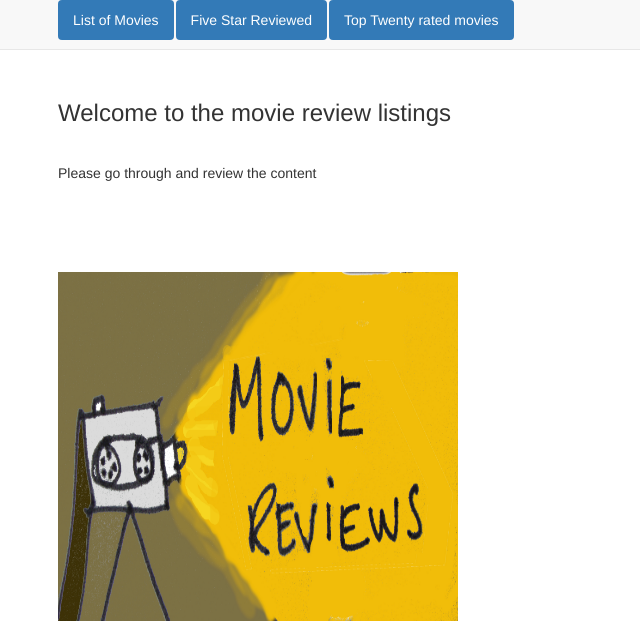
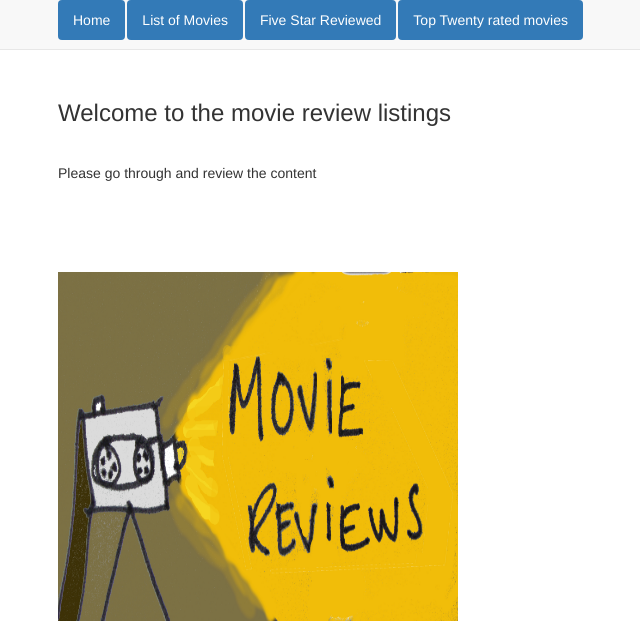
Before and after one commit to chucklapress/movie_review_new, a Django app: page / in a window 1280 px wide. Shown: the top 621 px of the page, without its empty margins (12-652 px from the left). Run offline with Django 3.2, Linux system fonts and the light colour scheme; parts of the project's set-up code (start-up, migrations or seed data) failed here and were passed over; some libraries are stand-ins or nearby versions.

Commit message:
added home button to base

```diff
--- a/templates/base.html
+++ b/templates/base.html
@@ -8,6 +8,7 @@
     <nav class="navbar navbar-default navbar-fixed-top">
       <div class="container">
       <ul class="nav nav-pills">
+      <li role="presentation" class="active"><a href="/">Home</a></li>
       <li role="presentation" class="active"><a href="/movie/">List of Movies</a></li>
       <li role="presentation" class="active"><a href="/rated/">Five Star Reviewed</a></li>
       <li role="presentation" class="active"><a href="/top_twenty/">Top Twenty rated movies</a></li>
```
